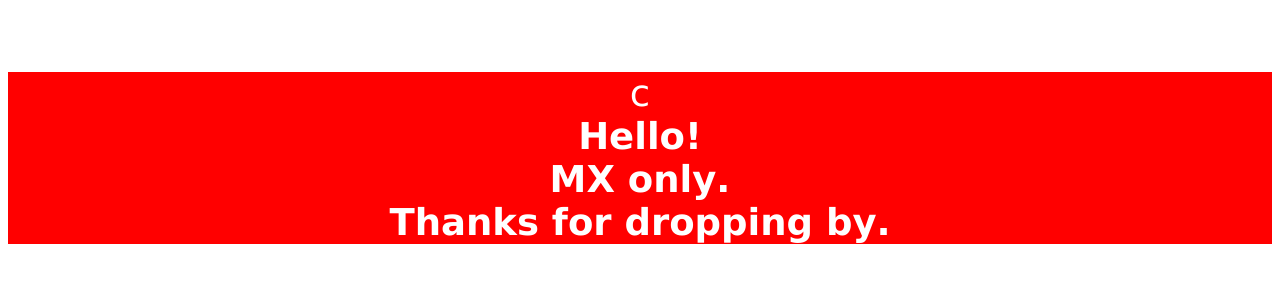
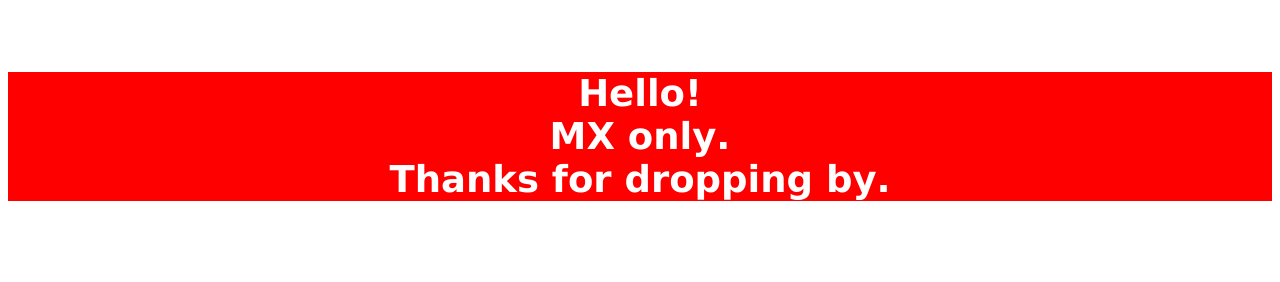
Before and after one commit to racingleague/cidcc, a plain HTML site: page index.html in a window 1280 px wide. Drawn offline with Linux system fonts and the light colour scheme.

Commit message:
Update index.html

```diff
--- a/index.html
+++ b/index.html
@@ -22,7 +22,7 @@
 </span></p>
 <p class="p1"><span class="s1"><br>
 </span></p>
-<p class="p2"><span class="s1"> c</span></p>
+<p class="p2"><span class="s1"></span></p>
 <p class="p2"><span class="s1"><b>Hello!</b></span></p>
 <p class="p2"><span class="s1"><b>MX only.</b></span></p>
 <p class="p2"><span class="s1"><b>Thanks for dropping by.</b></span><br></p>
```
